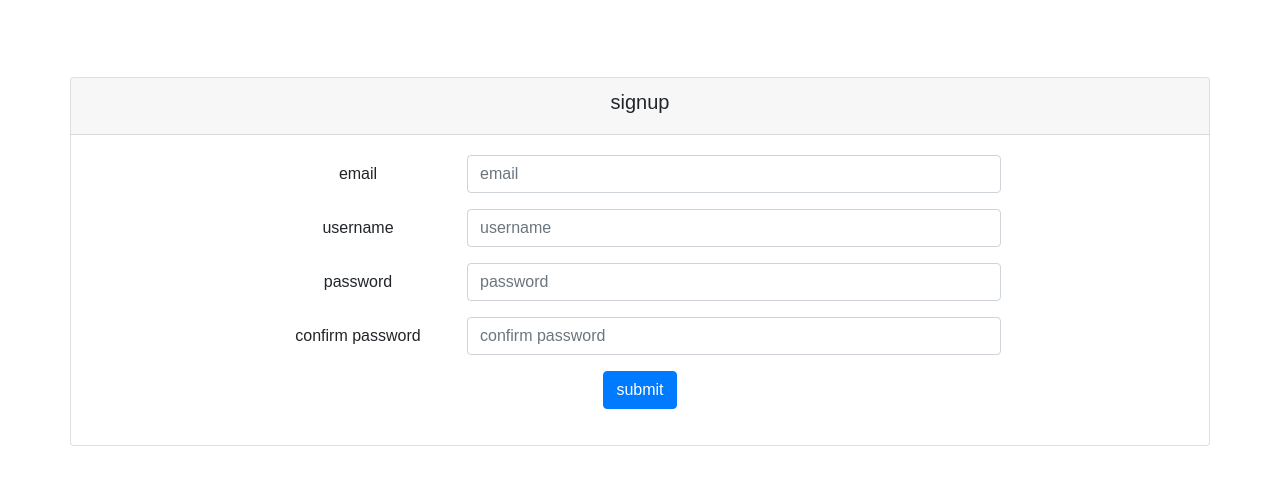
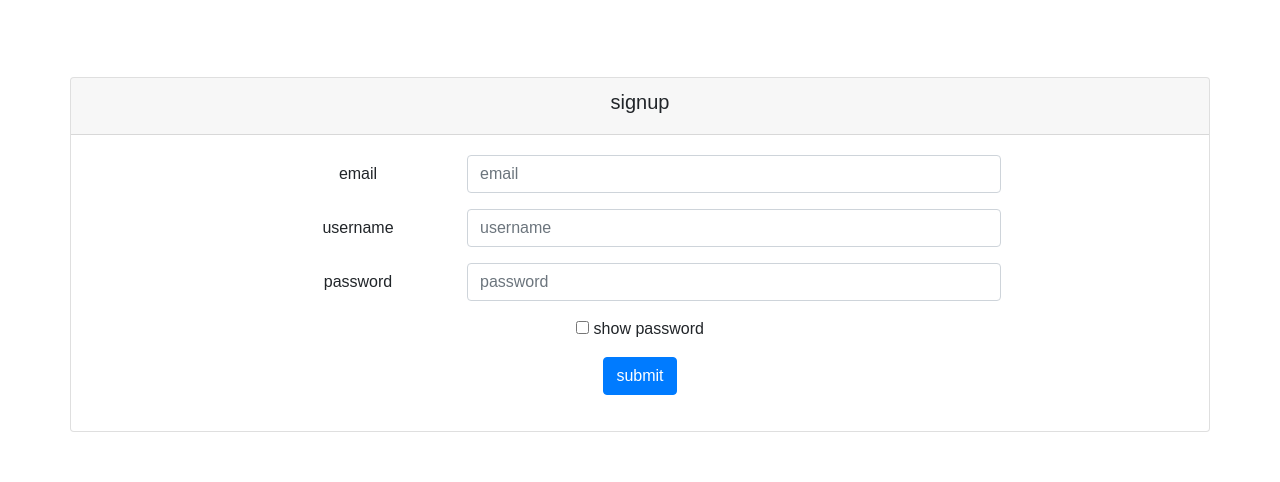
Before and after one commit to dmaish/hello_books_react, a React (Create React App) app: page /signup in a window 1280 px wide. Shown: the top 482 px of the page. Built offline with nearby package versions, Linux system fonts and the light colour scheme.

Commit message:
remove redundant item in navbar

```diff
--- a/src/commonComponents/navbar.js
+++ b/src/commonComponents/navbar.js
@@ -17,9 +17,6 @@ class Navbar extends Component{
                                         <Link to="/library" className="nav-link" >library</Link>
                                     </li>
                                     <li className="nav-item">
-                                        <Link to="/borrow" className="nav-link" >borrow</Link>
-                                    </li>
-                                    <li className="nav-item">
                                         <Link to="/signin" className="nav-link" ><button type="button" className="btn btn-outline-primary btn-sm">sign in</button></Link>
                                     </li>
                                 </ul>
--- a/src/components/allBorrowedBook.js
+++ b/src/components/allBorrowedBook.js
@@ -16,6 +16,7 @@ class singleBook extends Component{
 
     render(){
         const allBooks = this.props.allBooks
+        console.log("lslsl", this.props.allBooks)
         if (allBooks)return (
             <table className="table table-striped table-bordered">
                         <thead>
--- a/src/components/allbooks.js
+++ b/src/components/allbooks.js
@@ -22,6 +22,8 @@ class Books extends Component{
         const {allbooks} = this.state
         const {loggedIn} = this.state
         if (allbooks)return (
+            <div class="card">
+                <div class="card-body">
                 <table className="table table-striped table-bordered">
                         <thead>
                             <tr>
@@ -36,6 +38,8 @@ class Books extends Component{
                         )}
                         </tbody>
                     </table>
+                </div>
+                </div>
                     )
                     return(
                         <p>No prop</p>
--- a/src/components/libraryComponent.js
+++ b/src/components/libraryComponent.js
@@ -11,6 +11,11 @@ class Library extends Component{
 // fetch all books in the library
 
     componentDidMount(){
+        console.log("My books Mounting");
+        this.getBooks();
+    }
+
+    getBooks=()=>{
         fetch("http://127.0.0.1:5000/api/books?page=1&per_page=15", {
             method: "GET",
             headers: {"Content-Type": "application/json"}
@@ -21,6 +26,7 @@ class Library extends Component{
         })
 
     }
+
 
 // render the component
     render(){
--- a/src/components/returnBook.js
+++ b/src/components/returnBook.js
@@ -12,6 +12,12 @@ class returnBorrowed extends Component{
 
 // fetch all the books
     componentDidMount(){
+        console.log("Mounting")
+        this.getBorrowedBooks()
+
+    }
+
+    getBorrowedBooks = ()=> {
         const jwt_token = localStorage.getItem('access_token')
         fetch("http://127.0.0.1:5000/api/users/books?returned=false", {
             method: "GET",
@@ -19,13 +25,16 @@ class returnBorrowed extends Component{
             'Authorization': `Bearer ${jwt_token}`}
         }).then(
             response => response.json()
+
         ).then(books => {
             this.setState({'books': books.unreturned_books})
         })
     }
 
+
     render() {
         const allBooks = this.state.books
+        console.log("zam", allBooks)
         return (
              <AllBorrowedBooks allBooks={allBooks}/>
         );
--- a/src/components/signup.js
+++ b/src/components/signup.js
@@ -39,6 +39,18 @@ class SignUp extends Component{
         })
 
     }
+
+    // method to reveal user password
+    revealPassword = () => {
+        var x = document.getElementById("passwordField");
+        if (x.type === "password") {
+            x.type = "text";
+        } else {
+            x.type = "password";
+        }
+    }
+
+
     render(){
         const {email, username, password} = this.state;
         return(
@@ -87,6 +99,7 @@ class SignUp extends Component{
                                 <div className="col-sm-6 ">
                                     <input
                                     name="password"
+                                    id="passwordField"
                                     value={password}
                                     onChange= {this.handleChange}
                                     type="password"
@@ -96,25 +109,12 @@ class SignUp extends Component{
                                     required
                                     />
                                 </div>
-                                <div className="col-sm-2"></div>
                             </div>
-
                             <div className="form-group row">
-                                <div className="col-sm-2"></div>
-                                <label className="col-sm-2 col-form-label ">confirm password</label>
-                                <div className="col-sm-6 ">
-                                    <input
-                                    name="password"
-                                    type="password"
-                                    className="form-control "
-                                    placeholder="confirm password"
-                                    data-minlength="8"
-                                    required
-                                    />
+                                <div className="col-sm-4"></div>
+                                <div className="col-sm-4"><input type="checkbox" onClick={this.revealPassword}/> show password</div>
+                                <div className="col-sm-4"></div>
                             </div>
-                            <div className="col-sm-2"></div>
-                            </div>
-
                             <div className="form-group row">
                                 <div className="col-sm-4"></div>
                                 <div className="col-sm-4">
```
